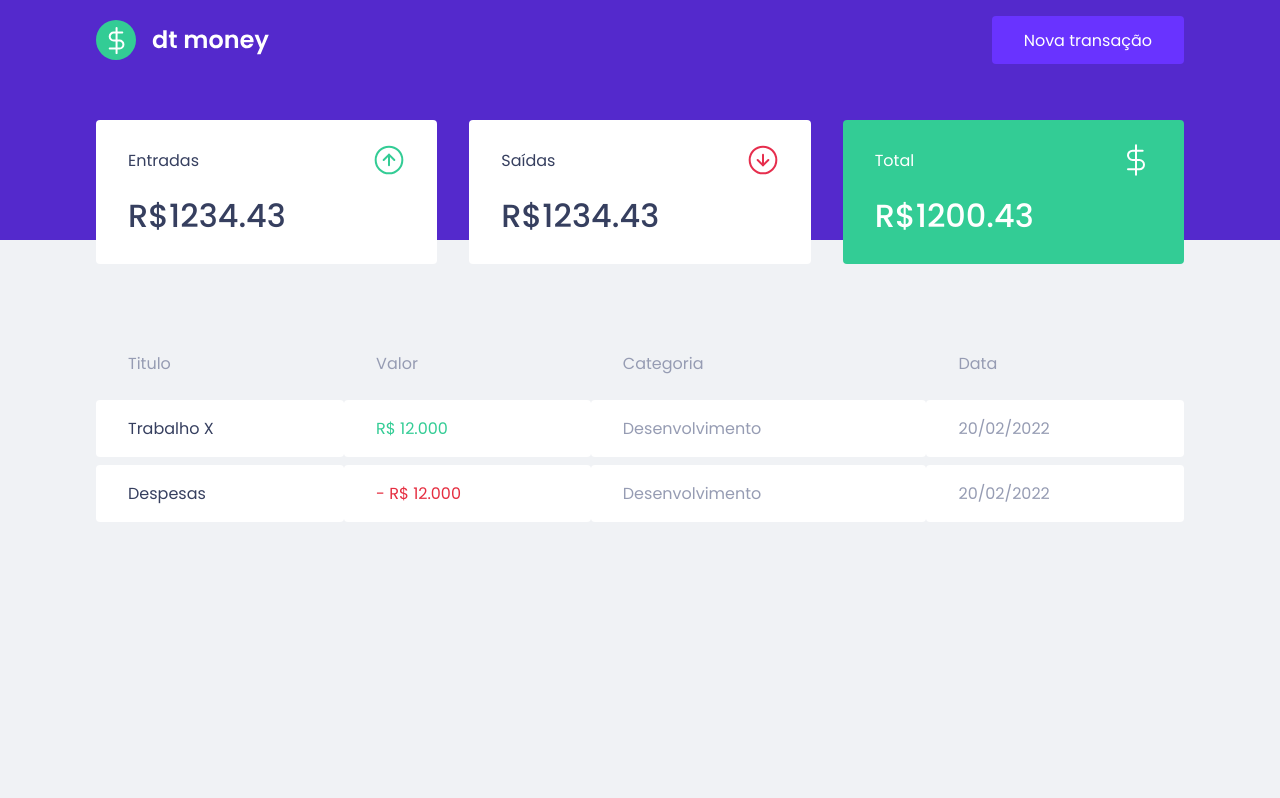
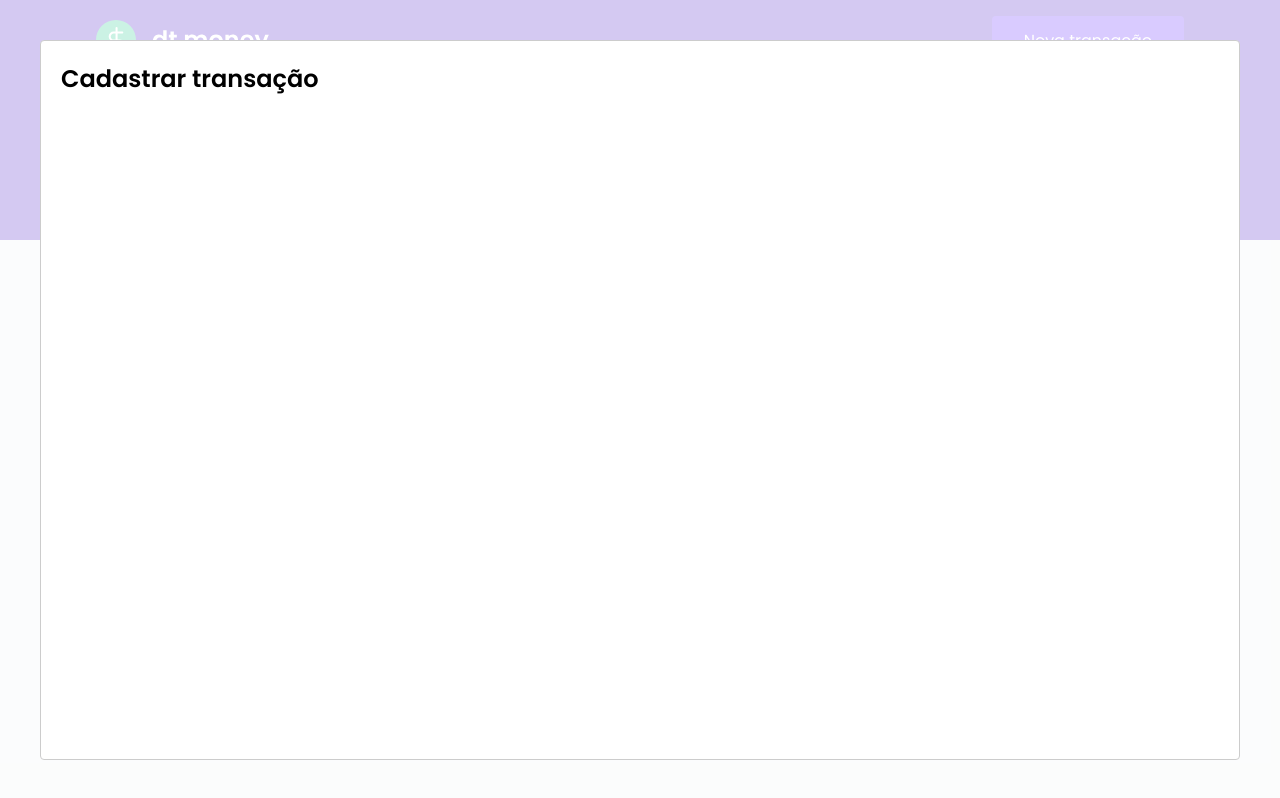
Before and after one commit to phmelomorais/rocketseat-ignite-reactjs-dtmoney, a React (Create React App) app: page / in a window 1280 px wide. Both pictures are taken after a click on the button "Nova transação". Built offline with nearby package versions, Linux system fonts and the light colour scheme; no server answers; what miragejs would draw is missing.

Commit message:
Aula 4.01 - Configurando Modal de Criação

```diff
--- a/package.json
+++ b/package.json
@@ -6,6 +6,7 @@
     "axios": "^0.27.2",
     "react": "^18.1.0",
     "react-dom": "^18.1.0",
+    "react-modal": "^3.15.1",
     "react-scripts": "5.0.1",
     "styled-components": "^5.3.5",
     "web-vitals": "^2.1.0"
@@ -18,6 +19,7 @@
     "@types/node": "^16.7.13",
     "@types/react": "^18.0.0",
     "@types/react-dom": "^18.0.0",
+    "@types/react-modal": "^3.13.1",
     "@types/styled-components": "^5.1.25",
     "miragejs": "^0.1.43",
     "typescript": "^4.4.2"
--- a/src/App.tsx
+++ b/src/App.tsx
@@ -1,12 +1,31 @@
+import { useState } from 'react';
+import Modal from 'react-modal';
+
 import { Dashboard } from "./components/Dashboard";
 import { Header } from "./components/Header";
 import { GlobalStyle } from "./styles/global";
 
+Modal.setAppElement('#root');
+
 export function App() {
+  const [isNewTransactionModalOpen, setIsNewTransactionModalOpen] = useState(false);
+  function handeOpenNewTransactionModal(){
+      setIsNewTransactionModalOpen(true);
+  }
+  function handeCloseNewTransactionModal(){
+      setIsNewTransactionModalOpen(false);
+  }
+
   return (
     <>
-      <Header/>
+      <Header onOpenNewTransactionModal={handeOpenNewTransactionModal}/>
       <Dashboard/>
+      <Modal
+        isOpen={isNewTransactionModalOpen}
+        onRequestClose={handeCloseNewTransactionModal}
+      >
+        <h2>Cadastrar transação</h2>
+      </Modal>
       <GlobalStyle/>
     </>
   );
--- a/src/components/Header/index.tsx
+++ b/src/components/Header/index.tsx
@@ -1,12 +1,16 @@
 import logoImg from '../../assets/logo.svg';
 import { Container, Content } from './styles';
 
-export function Header() {
-    return (
+interface HeaderProps {
+    onOpenNewTransactionModal: () => void; //É uma função onde o retorno é void.
+}
+
+export function Header({onOpenNewTransactionModal} : HeaderProps) {
+     return (
         <Container>
             <Content>
                 <img src={logoImg} alt="Logo DT Money"/>
-                <button type='button'>
+                <button type='button' onClick={onOpenNewTransactionModal}>
                     Nova transação
                 </button>
             </Content>
```
Also changed, not shown: 1 other file (tests, documents, lock files or other folders).
